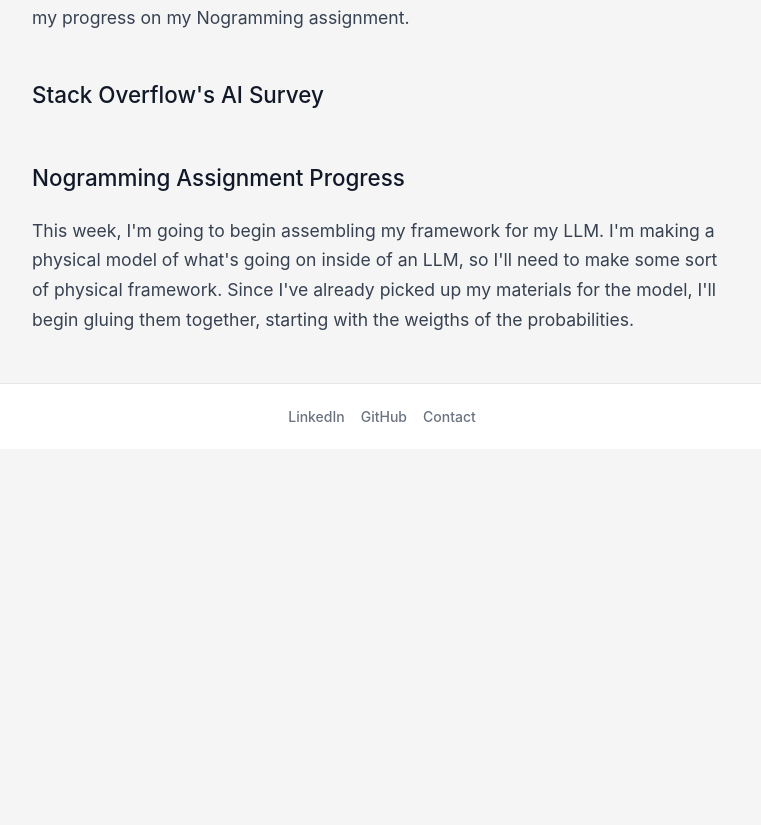
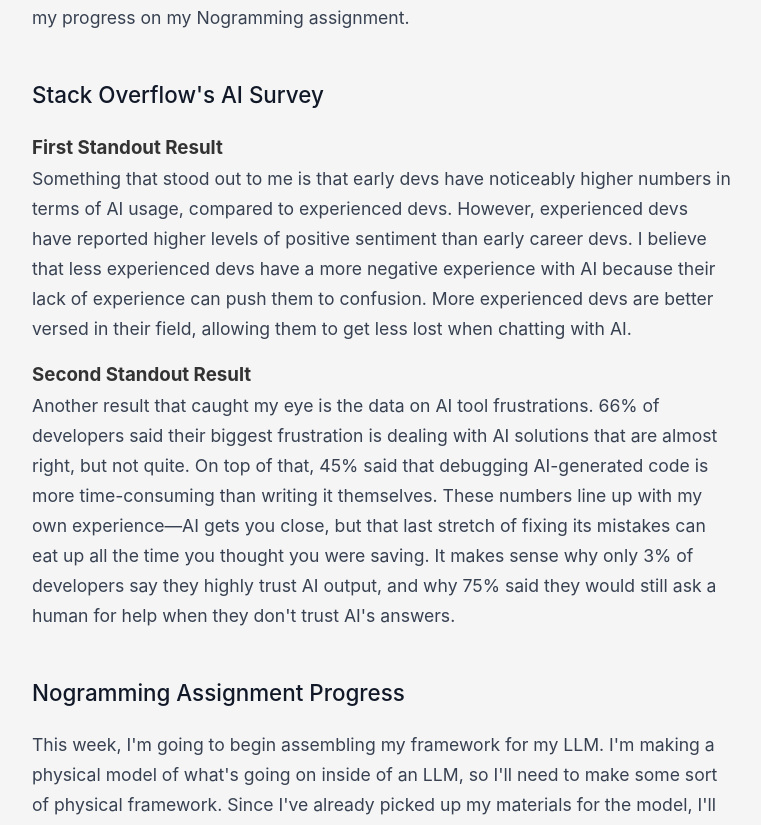
Before and after one commit to theo-mandelbaum/blog, a React (Create React App) app: page /eight in a window 1280 px wide. Shown: the part 381-1206 px from the top of the page, without its empty margins (258-1019 px from the left). Before the commit the page ends 830 px from the top, so only its background shows below. Built offline with nearby package versions, Linux system fonts and the light colour scheme.

Commit message:
eigth blog

```diff
--- a/src/blogs/Eight.js
+++ b/src/blogs/Eight.js
@@ -13,8 +13,21 @@
             </p>
             <br />
             <h2>Stack Overflow's AI Survey</h2>
+            <h3>First Standout Result</h3>
             <p>
-
+                Something that stood out to me is that early devs have noticeably higher numbers in terms of AI usage, compared to experienced devs.
+                However, experienced devs have reported higher levels of positive sentiment than early career devs.
+                I believe that less experienced devs have a more negative experience with AI because their lack of
+                experience can push them to confusion. More experienced devs are better versed in their field, allowing them to get less lost when chatting with AI.
+            </p>
+            <h3>Second Standout Result</h3>
+            <p>
+                Another result that caught my eye is the data on AI tool frustrations. 66% of developers said their biggest frustration is
+                dealing with AI solutions that are almost right, but not quite. On top of that, 45% said that debugging AI-generated code
+                is more time-consuming than writing it themselves. These numbers line up with my own experience—AI gets you close,
+                but that last stretch of fixing its mistakes can eat up all the time you thought you were saving. It makes sense why
+                only 3% of developers say they highly trust AI output, and why 75% said they would still ask a human for help
+                when they don't trust AI's answers.
             </p>
             <br />
             <h2>Nogramming Assignment Progress</h2>
```
